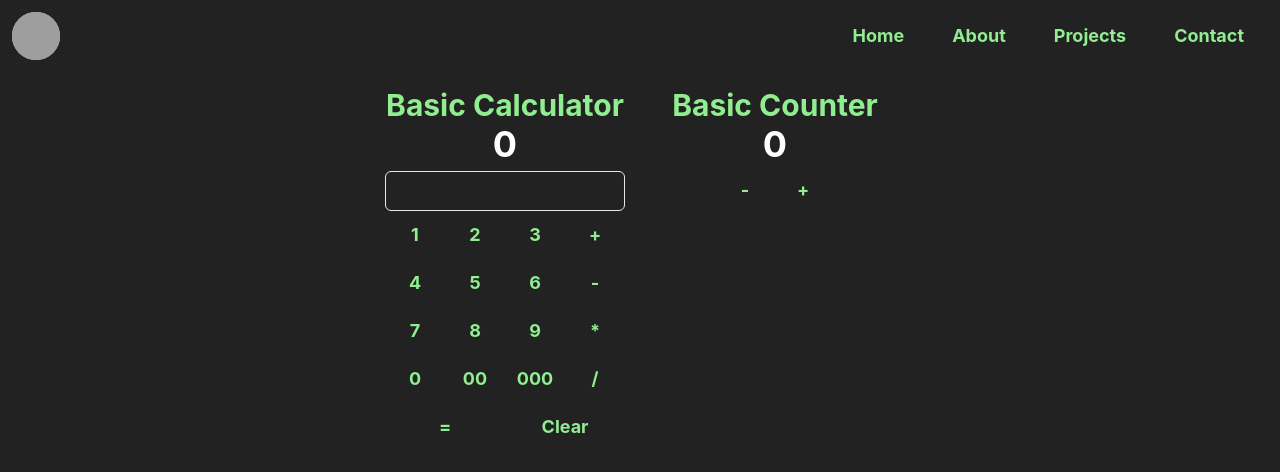
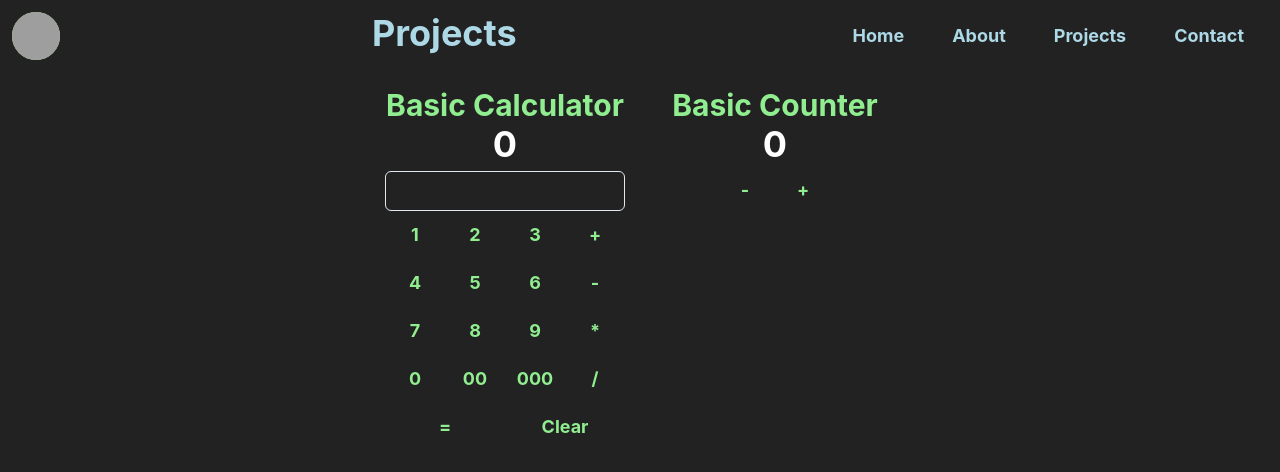
Before and after one commit to GalliWare/react-profile-website, a Next.js app: page /projects in a window 1280 px wide. Shown: the top 472 px of the page. Built offline with nearby package versions, Linux system fonts and the light colour scheme; grey boxes are pictures that could not be loaded.

Commit message:
Added a heading to the Header component, heading is a function so that it can update with page switches

```diff
--- a/src/components/Header.tsx
+++ b/src/components/Header.tsx
@@ -1,4 +1,7 @@
-import { Box, Button, Flex, Avatar, ChakraProvider, Spacer, Menu, MenuButton, MenuList, MenuItem, IconButton } from "@chakra-ui/react"
+import {
+  Box, Button, Flex, Avatar, ChakraProvider, Spacer, Menu, MenuButton,
+  MenuList, MenuItem, IconButton, Heading
+} from "@chakra-ui/react"
 import { HamburgerIcon } from "@chakra-ui/icons"
 import Link from "next/link"
 
@@ -12,7 +15,7 @@ function Header() {
       <Button
         key={buttonNames[i]}
         size="lg"
-        color="lightgreen"
+        color="lightblue"
         fontWeight="bold"
         variant="ghost"
         _hover={{ borderBottom: "8px" }}>
@@ -21,6 +24,12 @@ function Header() {
         </Link>
       </Button>
     )
+  }
+
+  let heading = () => {
+    let lowerCaseHeading = window.location.pathname.split("/")[1]
+    let firstLetterUpperCaseHeading = lowerCaseHeading.replace(lowerCaseHeading[0], lowerCaseHeading[0].toUpperCase())
+    return firstLetterUpperCaseHeading
   }
 
   return (
@@ -36,6 +45,10 @@ function Header() {
           display={["none", "none", "inherit"]}>
         </Avatar>
         <Spacer />
+        <Heading color="lightblue">
+          {heading()}
+        </Heading>
+        <Spacer />
         <Box
           display={["none", "none", "inherit"]}>
           {buttons}
@@ -49,10 +62,10 @@ function Header() {
           variant="outline"
           marginLeft="90%"
           icon={<HamburgerIcon />}
-          backgroundColor="lightgreen"
+          backgroundColor="lightblue"
           display={["inherit", "inherit", "none"]}
         />
-        <MenuList backgroundColor="lightgreen">
+        <MenuList backgroundColor="lightblue">
           <MenuItem >
             <Link href="/">
               Home
```
